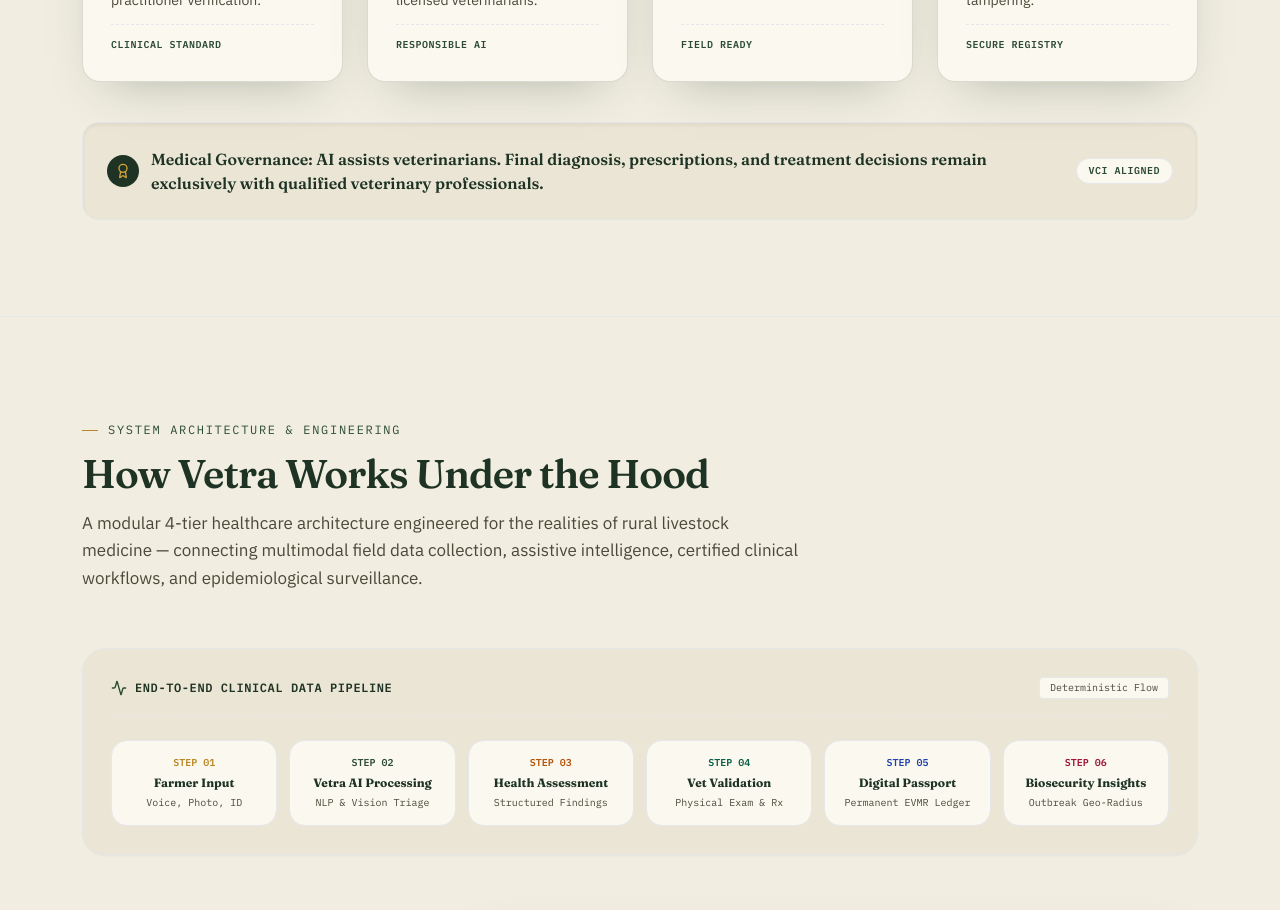
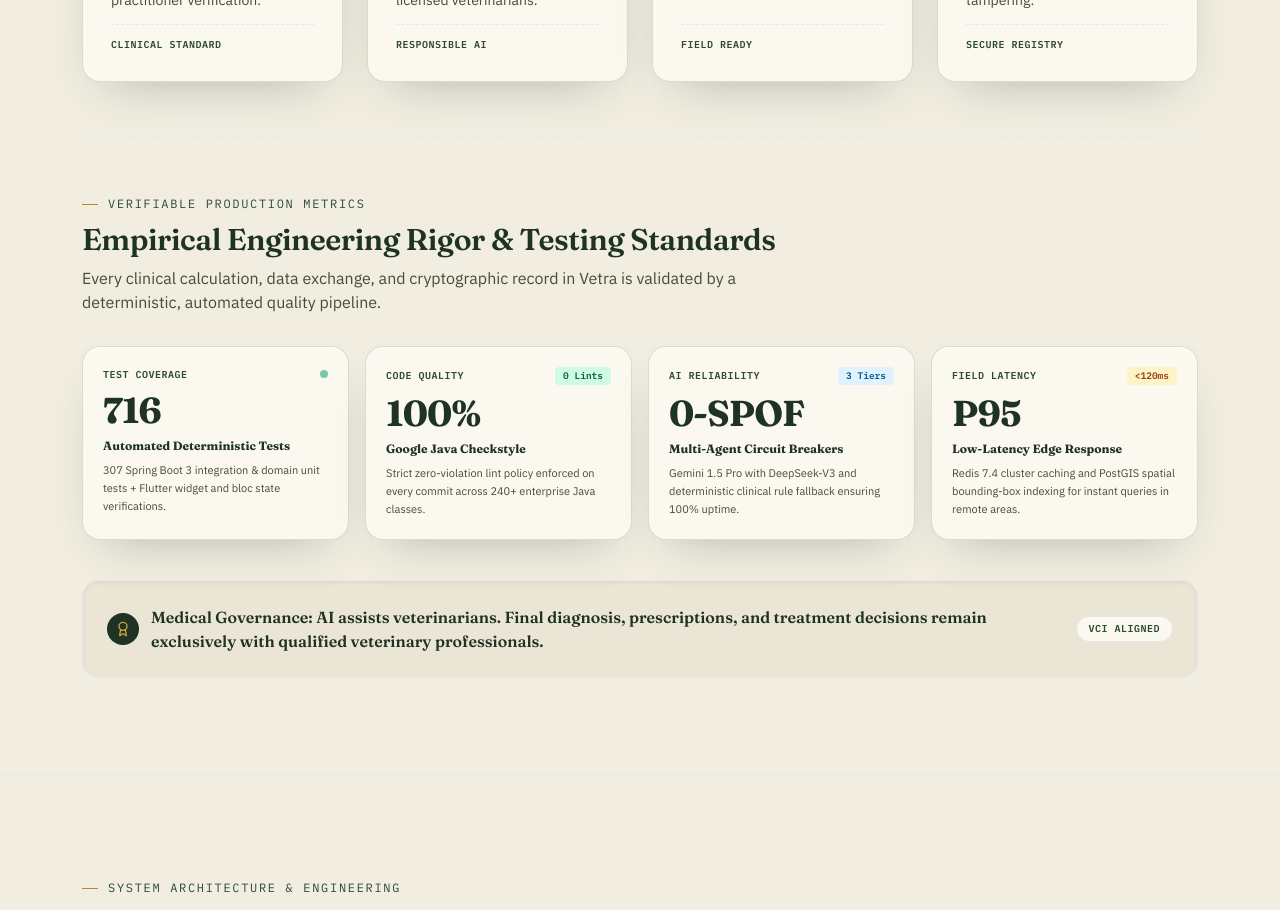
Before and after one commit to omrajput14/Vetra-website, a Next.js app: page / in a window 1280 px wide. Shown: the part 9160-10070 px from the top of the page. Built offline with nearby package versions, Linux system fonts and the light colour scheme.

Commit message:
feat(credibility): add empirical engineering rigor metrics (716 tests, 0-SPOF AI, P95 latency)

```diff
--- a/src/components/sections/TrustAndCredibilitySection.tsx
+++ b/src/components/sections/TrustAndCredibilitySection.tsx
@@ -102,6 +102,89 @@
           </div>
         </div>
 
+        {/* Empirical Engineering Rigor: By the Numbers */}
+        <div className="mt-14 pt-12 border-t border-dashed border-line">
+          <div className="max-w-[720px] mb-8 text-left">
+            <span className="eyebrow-tag">VERIFIABLE PRODUCTION METRICS</span>
+            <h3 className="font-serif text-2xl sm:text-3xl text-pasture-900 font-semibold mt-2 mb-2 leading-tight">
+              Empirical Engineering Rigor &amp; Testing Standards
+            </h3>
+            <p className="text-sm sm:text-base text-ink-soft leading-relaxed">
+              Every clinical calculation, data exchange, and cryptographic record in Vetra is validated by a deterministic, automated quality pipeline.
+            </p>
+          </div>
+
+          <div className="grid grid-cols-1 sm:grid-cols-2 lg:grid-cols-4 gap-4 font-mono">
+            {/* Stat 1 */}
+            <div className="p-5 rounded-2xl bg-card border border-line space-y-2 shadow-xs tactile-card">
+              <div className="flex items-center justify-between">
+                <span className="text-[10px] text-pasture-700 uppercase font-bold tracking-wider">Test Coverage</span>
+                <span className="w-2 h-2 rounded-full bg-emerald-600 animate-pulse" />
+              </div>
+              <div className="font-serif text-3xl sm:text-4xl font-black text-pasture-900 tracking-tight">
+                716
+              </div>
+              <strong className="text-xs font-serif font-bold text-pasture-900 block font-sans">
+                Automated Deterministic Tests
+              </strong>
+              <p className="text-[11px] text-ink-soft leading-relaxed font-sans">
+                307 Spring Boot 3 integration &amp; domain unit tests + Flutter widget and bloc state verifications.
+              </p>
+            </div>
+
+            {/* Stat 2 */}
+            <div className="p-5 rounded-2xl bg-card border border-line space-y-2 shadow-xs tactile-card">
+              <div className="flex items-center justify-between">
+                <span className="text-[10px] text-pasture-700 uppercase font-bold tracking-wider">Code Quality</span>
+                <span className="text-[9.5px] font-bold text-emerald-800 bg-emerald-100 px-2 py-0.5 rounded">0 Lints</span>
+              </div>
+              <div className="font-serif text-3xl sm:text-4xl font-black text-pasture-900 tracking-tight">
+                100%
+              </div>
+              <strong className="text-xs font-serif font-bold text-pasture-900 block font-sans">
+                Google Java Checkstyle
+              </strong>
+              <p className="text-[11px] text-ink-soft leading-relaxed font-sans">
+                Strict zero-violation lint policy enforced on every commit across 240+ enterprise Java classes.
+              </p>
+            </div>
+
+            {/* Stat 3 */}
+            <div className="p-5 rounded-2xl bg-card border border-line space-y-2 shadow-xs tactile-card">
+              <div className="flex items-center justify-between">
+                <span className="text-[10px] text-pasture-700 uppercase font-bold tracking-wider">AI Reliability</span>
+                <span className="text-[9.5px] font-bold text-sky-800 bg-sky-100 px-2 py-0.5 rounded">3 Tiers</span>
+              </div>
+              <div className="font-serif text-3xl sm:text-4xl font-black text-pasture-900 tracking-tight">
+                0-SPOF
+              </div>
+              <strong className="text-xs font-serif font-bold text-pasture-900 block font-sans">
+                Multi-Agent Circuit Breakers
+              </strong>
+              <p className="text-[11px] text-ink-soft leading-relaxed font-sans">
+                Gemini 1.5 Pro with DeepSeek-V3 and deterministic clinical rule fallback ensuring 100% uptime.
+              </p>
+            </div>
+
+            {/* Stat 4 */}
+            <div className="p-5 rounded-2xl bg-card border border-line space-y-2 shadow-xs tactile-card">
+              <div className="flex items-center justify-between">
+                <span className="text-[10px] text-pasture-700 uppercase font-bold tracking-wider">Field Latency</span>
+                <span className="text-[9.5px] font-bold text-amber-800 bg-amber-100 px-2 py-0.5 rounded">&lt;120ms</span>
+              </div>
+              <div className="font-serif text-3xl sm:text-4xl font-black text-pasture-900 tracking-tight">
+                P95
+              </div>
+              <strong className="text-xs font-serif font-bold text-pasture-900 block font-sans">
+                Low-Latency Edge Response
+              </strong>
+              <p className="text-[11px] text-ink-soft leading-relaxed font-sans">
+                Redis 7.4 cluster caching and PostGIS spatial bounding-box indexing for instant queries in remote areas.
+              </p>
+            </div>
+          </div>
+        </div>
+
         {/* Responsible AI Governance Card */}
         <div className="mt-10 p-6 rounded-2xl bg-bg-alt border border-line shadow-inner flex flex-col sm:flex-row items-start sm:items-center justify-between gap-4 font-mono text-xs text-ink-soft">
           <div className="flex items-center gap-3">
```
